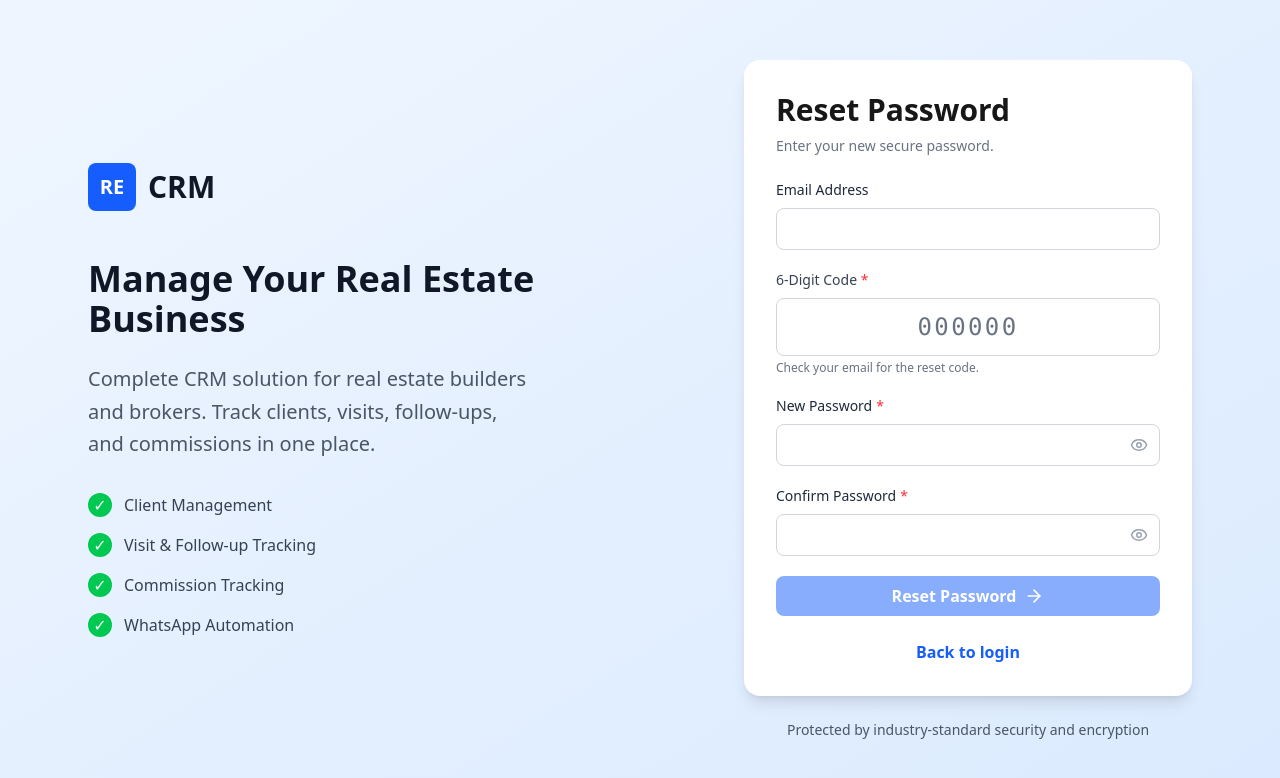
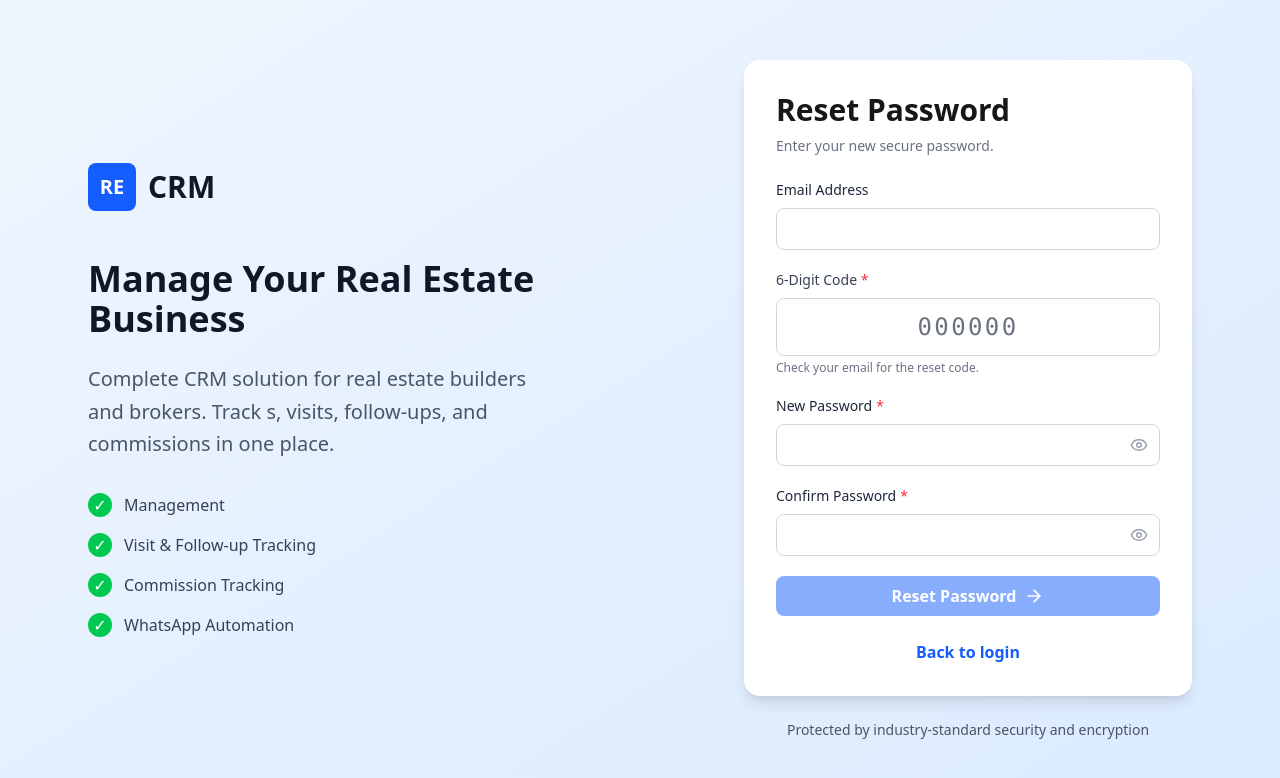
Before and after one commit to pradhumangit341512/softcopy, a Next.js app: page /reset-password in a window 1280 px wide. Shown: the top 778 px of the page. Built offline with nearby package versions, Linux system fonts and the light colour scheme; no server answers.

Commit message:
cahannge name

```diff
--- a/app/(auth)/layout.tsx
+++ b/app/(auth)/layout.tsx
@@ -29,7 +29,7 @@ export default function AuthLayout({
           </h2>
 
           <p className="text-lg lg:text-xl text-gray-600 mb-8 leading-relaxed">
-            Complete CRM solution for real estate builders and brokers. Track clients,
+            Complete CRM solution for real estate builders and brokers. Track s,
             visits, follow-ups, and commissions in one place.
           </p>
 
@@ -39,7 +39,7 @@ export default function AuthLayout({
               <div className="w-6 h-6 bg-green-500 rounded-full flex items-center justify-center text-white">
                 ✓
               </div>
-              <span className="text-gray-700">Client Management</span>
+              <span className="text-gray-700"> Management</span>
             </li>
             <li className="flex items-center gap-3">
               <div className="w-6 h-6 bg-green-500 rounded-full flex items-center justify-center text-white">
--- a/app/(dashboard)/dashboard/all-leads/page.tsx
+++ b/app/(dashboard)/dashboard/all-leads/page.tsx
@@ -227,13 +227,13 @@ export default function ClientsPage() {
             <span className="hidden sm:inline">{exporting ? 'Exporting...' : 'Export'}</span>
           </button>
 
-          {/* Add client */}
+          {/* Add Leads */}
           <Link href="/dashboard/all-leads/add">
             <button className="flex items-center gap-1.5 sm:gap-2 px-3 sm:px-4 py-2 sm:py-2.5
               text-sm font-semibold text-white bg-blue-600 hover:bg-blue-700
               rounded-xl shadow-sm transition-colors whitespace-nowrap">
               <Plus size={15} />
-              <span className="hidden sm:inline">Add Client</span>
+              <span className="hidden sm:inline">Add Leads</span>
               <span className="sm:hidden">Add</span>
             </button>
           </Link>
--- a/app/api/dev/restore-data/route.ts
+++ b/app/api/dev/restore-data/route.ts
@@ -96,7 +96,7 @@ export async function GET(req: NextRequest) {
       clientsDeleted + propertiesDeleted + commissionsDeleted > 0
         ? 'You have soft-deleted rows. POST to this endpoint to restore them.'
         : clientsActive + propertiesActive + commissionsActive === 0
-        ? 'No data exists at all — add clients/properties through the UI first.'
+        ? 'No data exists at all — add leads/properties through the UI first.'
         : 'All existing rows are already active. Tables should populate.',
   });
 }
--- a/hooks/useClients.ts
+++ b/hooks/useClients.ts
@@ -107,7 +107,7 @@ export function useClients() {
         addToast({ type: 'success', message: 'Client added successfully!' });
         return true;
       } catch (err) {
-        const msg = messageOf(err, 'Failed to add client');
+        const msg = messageOf(err, 'Failed to add Leads');
         setError(msg);
         addToast({ type: 'error', message: msg });
         return false;
```
